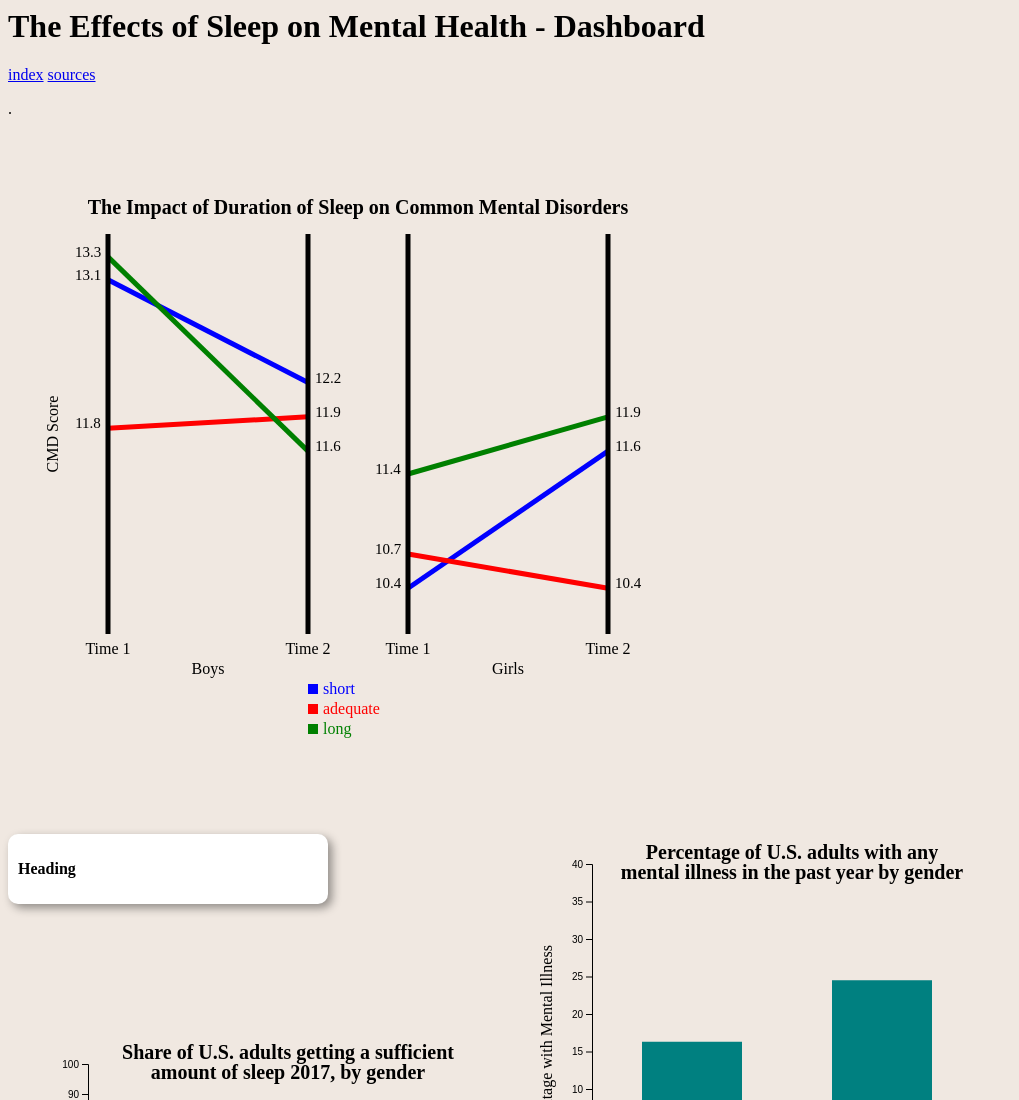
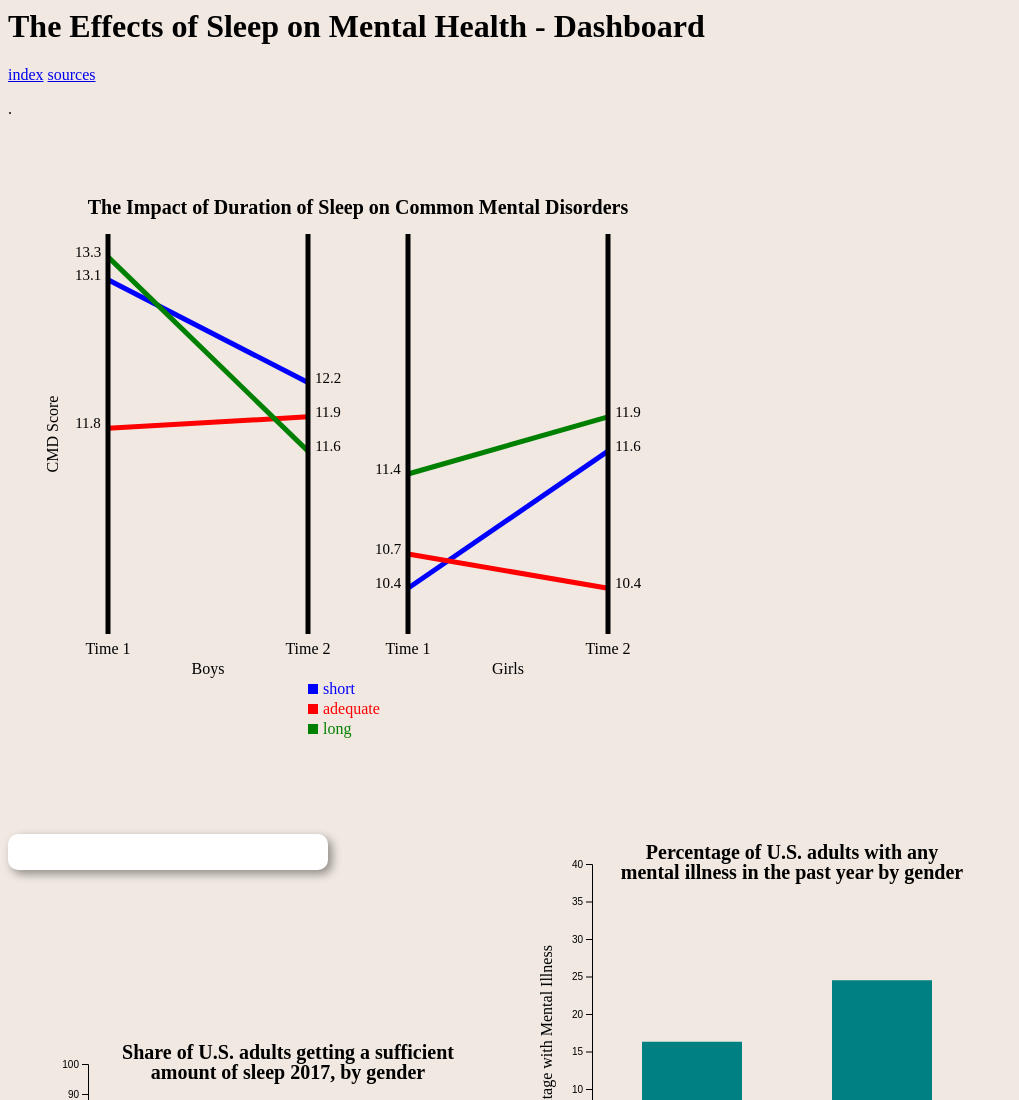
Before and after one commit to skyoung2000/SemesterProject, a plain HTML site: page dashboard.html in a window 1280 px wide. Shown: the top 1100 px of the page, without its empty margins (0-1019 px from the left). Drawn offline with nearby package versions, Linux system fonts and the light colour scheme.

Commit message:
minor change

```diff
--- a/dashboard.html
+++ b/dashboard.html
@@ -14,7 +14,7 @@
     <svg width = "800" height = "700">
     </svg>
     <div class="hidden" id="tooltip">
-            <p><strong>Heading</strong></p>
+            <p><strong></strong></p>
         </div>
     <svg id="graph1">
 
```
